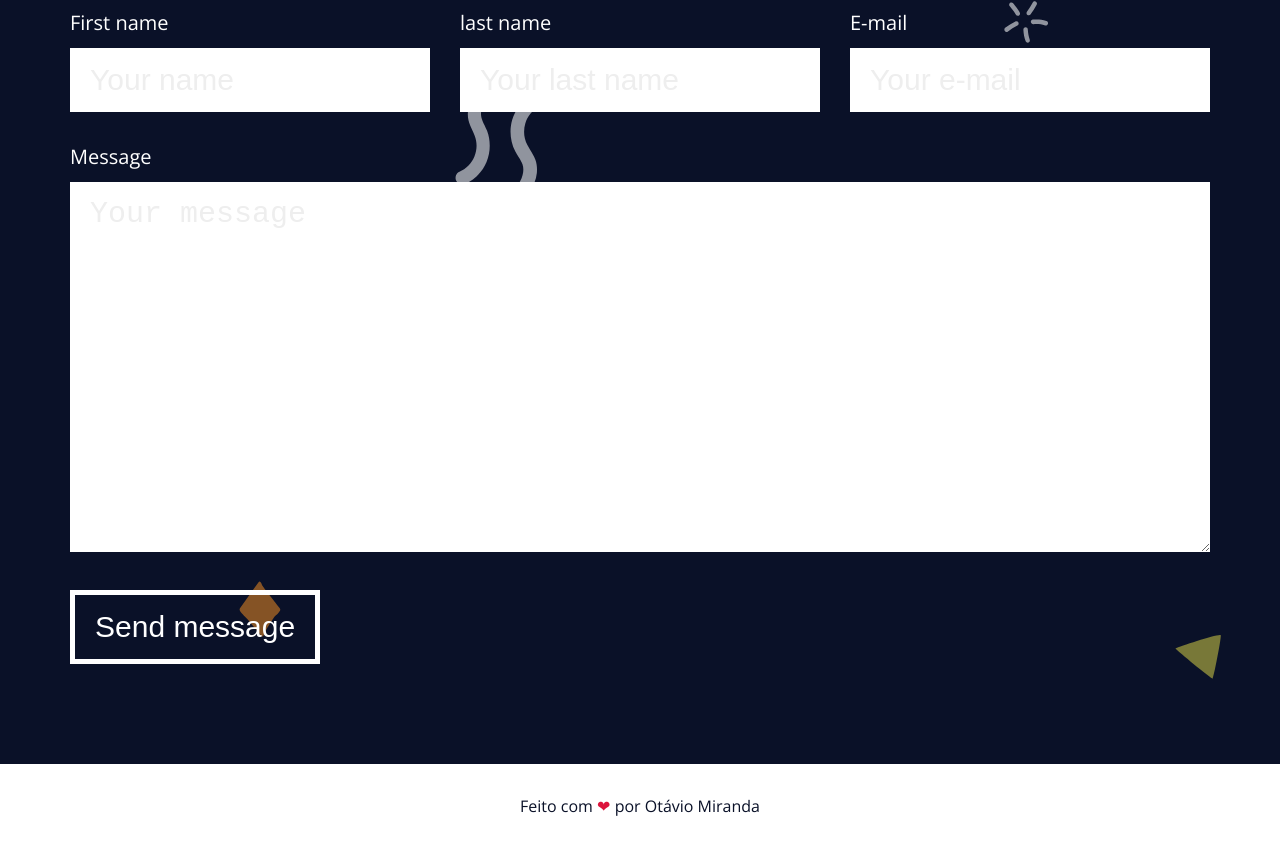
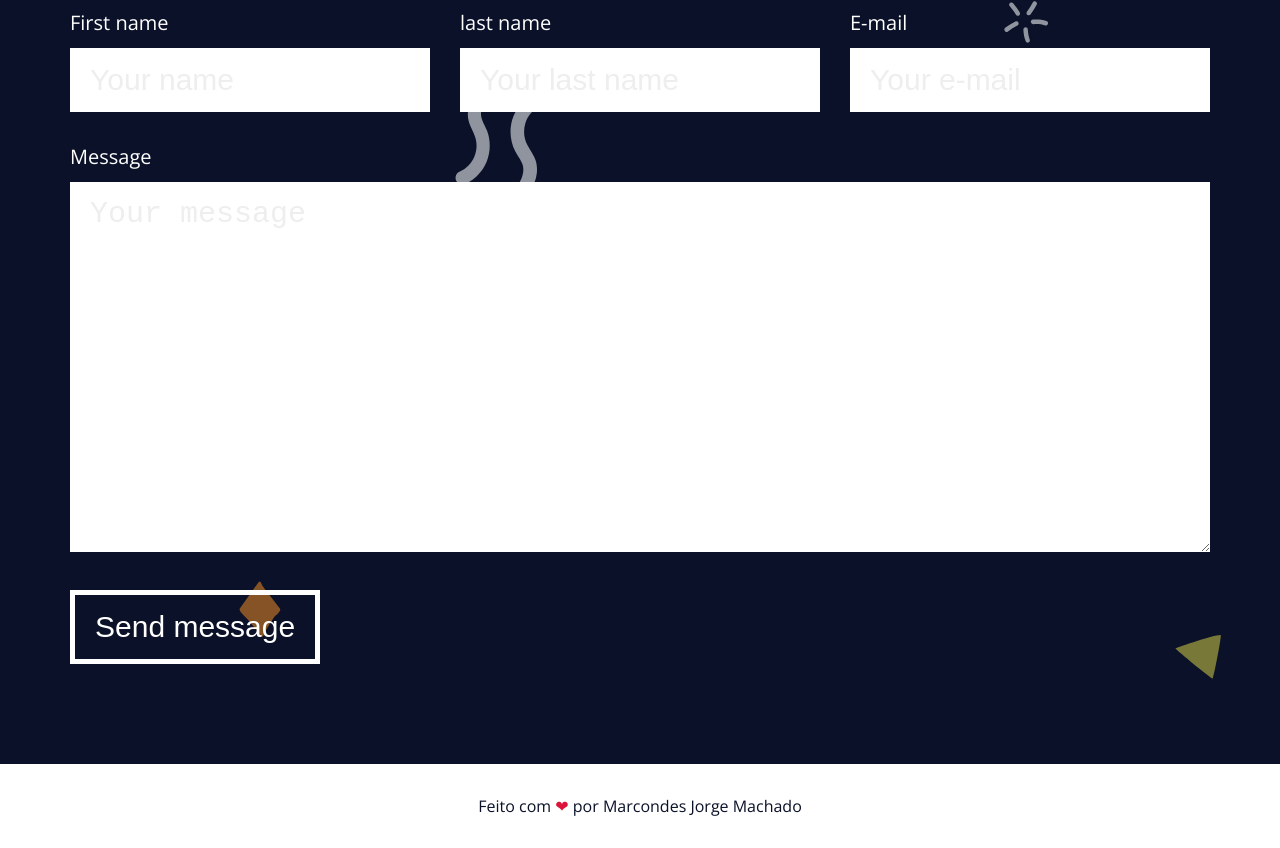
Before and after one commit to marcondesjm/landing-page, a plain HTML site: page index.html in a window 1280 px wide. Shown: the part 6177-7025 px from the top of the page. Drawn offline with nearby package versions, Linux system fonts and the light colour scheme.

Commit message:
Update index.html

```diff
--- a/index.html
+++ b/index.html
@@ -263,7 +263,7 @@
 
 
   <footer id="footer" class="footer white-bg">
-    <p><a rel="nofollow" target="_blank" href="https://beacons.page/otaviomiranda">Feito com <span class="heart">❤</span> por Otávio Miranda</a></p>
+    <p><a rel="nofollow" target="_blank" href="https://beacons.page/otaviomiranda">Feito com <span class="heart">❤</span> por Marcondes Jorge Machado</a></p>
   </footer>
 
   <a class="back-to-top" href="#">➤</a>
```
